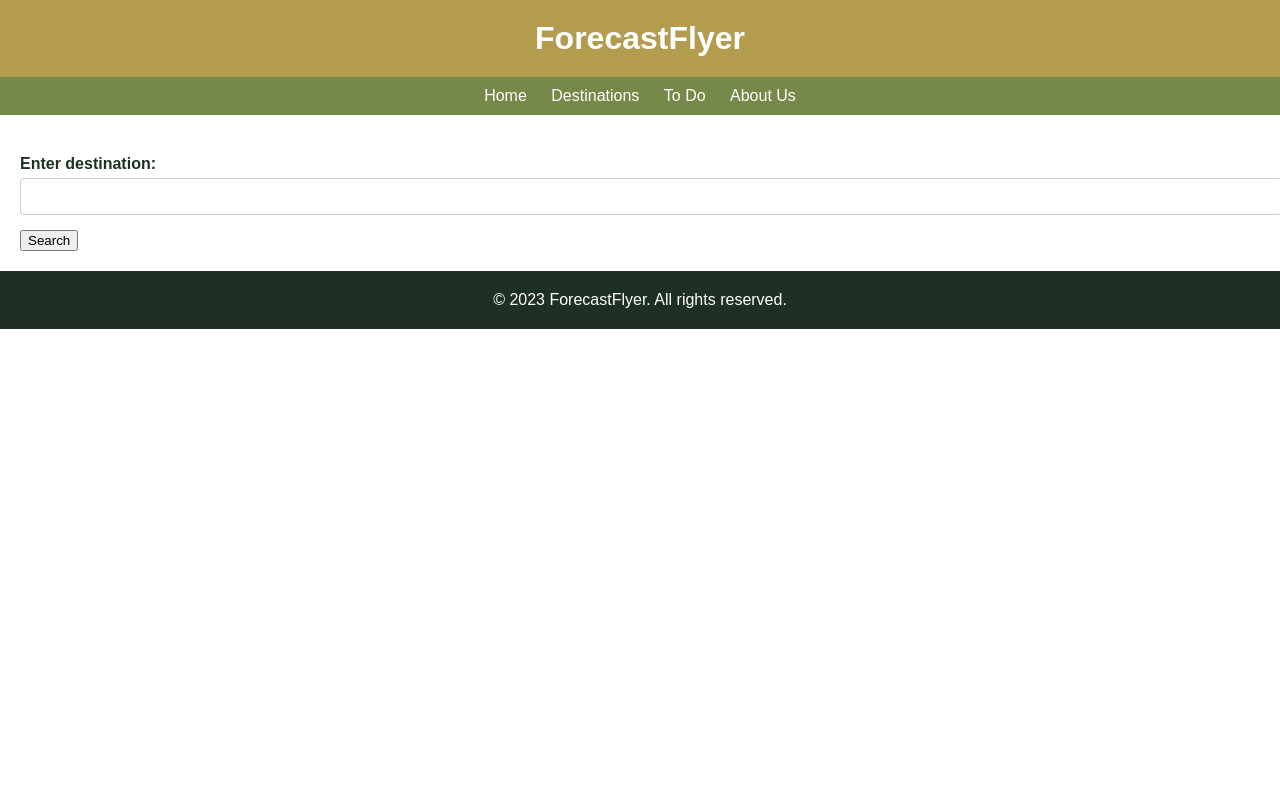
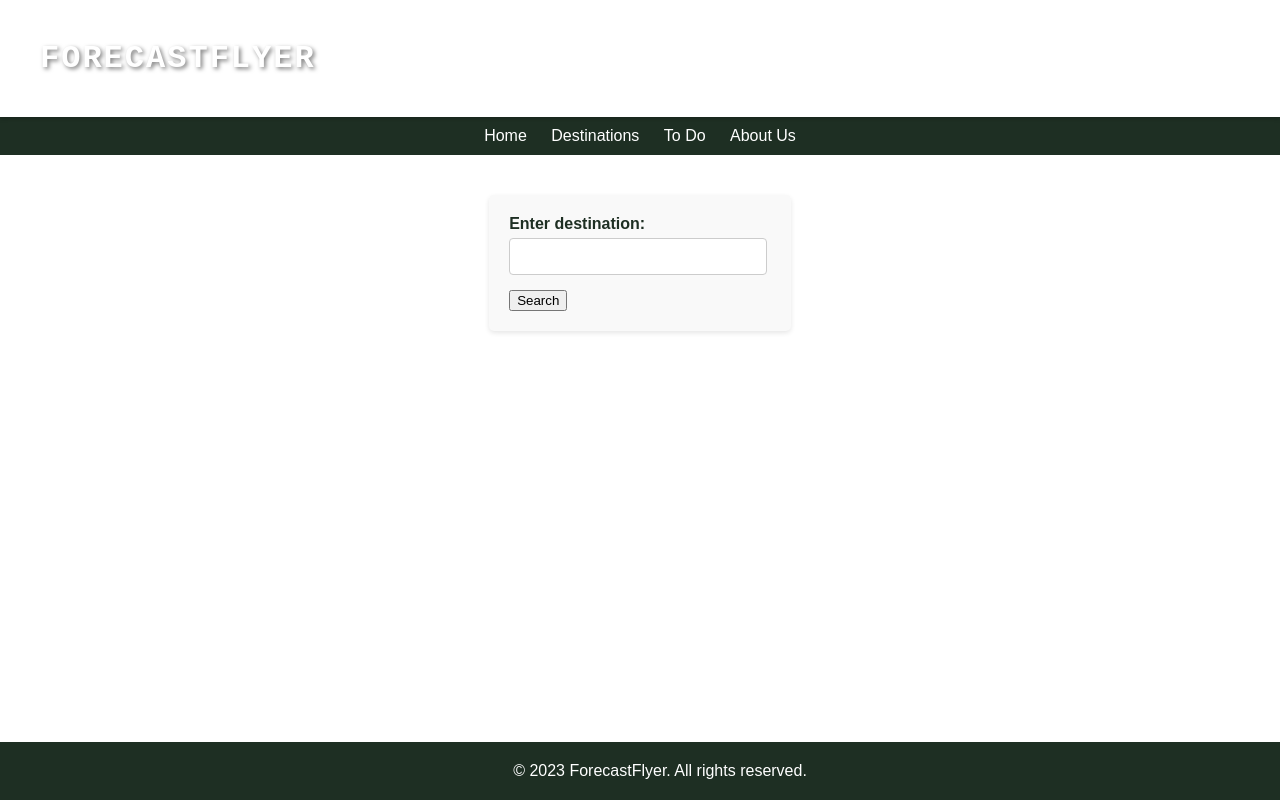
Before and after one commit to TheManWhoLikesToCode/Travel-App, a Flask app: page / in a window 1280 px wide. Run offline with Flask 3, Linux system fonts and the light colour scheme.

Commit message:
Revert "Adjusted css file"
This reverts commit 1cb50ed95aa34d19163edc85af77db776b616dda.

```diff
--- a/static/css/styles.css
+++ b/static/css/styles.css
@@ -1,32 +1,52 @@
 /* Reset default margins and paddings */
-body, h1, h2, h3, h4, h5, h6, p, form, ul {
+body,
+h1,
+h2,
+h3,
+h4,
+h5,
+h6,
+p,
+form,
+ul,
+li {
   margin: 0;
   padding: 0;
-}
-
-li{
-  margin: 20px;
-  color: #1c6338fe;
 }
 
 /* Set default font family and color */
 body {
   font-family: Arial, sans-serif;
-  color: #1e2f23;
+  color: #1e2f23; /* Dark green */
 }
 
 /* Header styles */
 header {
-  background-color: #b39c4d;
+  display: flex; /* Use flexbox for layout */
+  justify-content: space-between; /* Space out the logo and navigation */
+  align-items: center; /* Center items vertically */
+  background: linear-gradient(rgba(179, 156, 77, 0.5), rgba(179, 156, 77, 0.5)),
+    var(--header-background-image) no-repeat center center / cover;
   color: #fff;
-  padding: 20px;
-  text-align: center;
+  padding: 40px; /* Reduce vertical padding, keep horizontal padding */
   box-shadow: 0 2px 4px rgba(0, 0, 0, 0.2);
+  position: sticky; /* Make the header sticky */
+  top: 0; /* Stick to the top of the page */
+  z-index: 1000; /* Ensure the header is above other elements */
+}
+
+header h1 {
+  margin: 0; /* Remove margin from the logo */
+  font-size: 32px; /* Increase the logo size */
+  text-transform: uppercase; /* Make the logo uppercase */
+  letter-spacing: 2px; /* Add letter spacing to the logo */
+  text-shadow: 2px 2px 4px rgba(0, 0, 0, 0.5); /* Add text shadow for depth */
+  font-family: "Courier New", Courier, monospace; /* Change the font to something more unique */
 }
 
 /* Navigation styles */
 nav {
-  background-color: #768948;
+  background-color: #1e2f23; /* Olive green */
   color: #fff;
   padding: 10px;
   text-align: center;
@@ -40,12 +60,17 @@ nav a {
 }
 
 nav a:hover {
-  color: #b39c4d;
+  color: #b39c4d; /* Gold */
 }
 
 /* Section styles */
 section {
   padding: 20px;
+  background: #f9f9f9; /* Light grey background */
+  border-radius: 5px; /* Rounded corners */
+  box-shadow: 0 2px 5px rgba(0, 0, 0, 0.1); /* Box shadow for a "lifted" effect */
+  max-width: 800px; /* Limit the width */
+  margin: 20px auto; /* Center the section */
 }
 
 h2 {
@@ -54,6 +79,8 @@ h2 {
 }
 
 form {
+  display: grid; /* Use grid for form layout */
+  grid-gap: 20px; /* Space between form elements */
   margin-top: 20px;
 }
 
@@ -65,7 +92,7 @@ label {
 
 input[type="text"] {
   padding: 10px;
-  width: 100%;
+  width: 90%;
   margin-bottom: 15px;
   border: 1px solid #ccc;
   border-radius: 4px;
@@ -73,35 +100,37 @@ input[type="text"] {
 
 input[type="submit"] {
   padding: 10px 20px;
-  background-color: #607744;
+  background: linear-gradient(
+    to right,
+    #607744,
+    #34623f
+  ); /* Gradient from dark green to darker green */
   color: #fff;
   border: none;
   cursor: pointer;
   transition: background-color 0.3s ease;
+  border-radius: 5px; /* Rounded corners */
 }
 
 input[type="submit"]:hover {
-  background-color: #34623f;
+  background: linear-gradient(
+    to right,
+    #34623f,
+    #607744
+  ); /* Reverse gradient on hover */
 }
 
 /* Footer styles */
 footer {
-  background-color: #1e2f23;
+  background-color: #1e2f23; /* Darkest green */
   color: #fff;
   padding: 20px;
   text-align: center;
+  position: fixed;
+  bottom: 0;
+  width: 100%;
 }
 
 .footer-text {
   font-size: 14px;
 }
-
-.footer-link {
-  color: #fff;
-  text-decoration: none;
-  transition: color 0.3s ease;
-}
-
-.footer-link:hover {
-  color: #b39c4d;
-}
```
